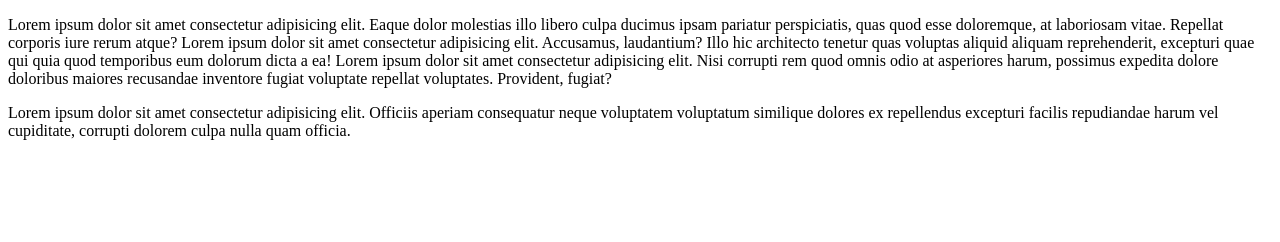
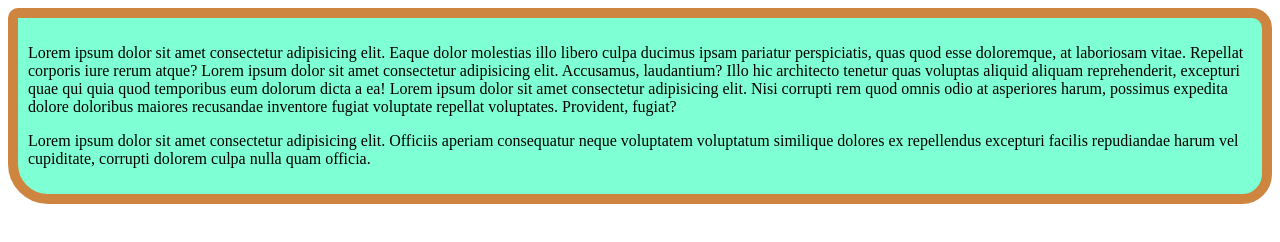
Before and after one commit to MURAD1344/my-simple-website, a plain HTML site: page index.html in a window 1280 px wide. Drawn offline with Linux system fonts and the light colour scheme.

Commit message:
4th commit

```diff
--- a/index.html
+++ b/index.html
@@ -4,15 +4,18 @@
     <meta charset="UTF-8">
     <meta name="viewport" content="width=device-width, initial-scale=1.0">
     <title>my simple website</title>
+    <link rel="stylesheet" href="style.css">
 </head>
 <body>
-    <p>
+    <div>
+        <p>
     Lorem ipsum dolor sit amet consectetur adipisicing elit. Eaque dolor molestias illo libero culpa ducimus ipsam pariatur perspiciatis, quas quod esse doloremque, at laboriosam vitae. Repellat corporis iure rerum atque?
     Lorem ipsum dolor sit amet consectetur adipisicing elit. Accusamus, laudantium? Illo hic architecto tenetur quas voluptas aliquid aliquam reprehenderit, excepturi quae qui quia quod temporibus eum dolorum dicta a ea!
     Lorem ipsum dolor sit amet consectetur adipisicing elit. Nisi corrupti rem quod omnis odio at asperiores harum, possimus expedita dolore doloribus maiores recusandae inventore fugiat voluptate repellat voluptates. Provident, fugiat?
     <p>
-        Lorem ipsum dolor sit amet consectetur adipisicing elit. Officiis aperiam consequatur neque voluptatem voluptatum similique dolores ex repellendus excepturi facilis repudiandae harum vel cupiditate, corrupti dolorem culpa nulla quam officia.
+    Lorem ipsum dolor sit amet consectetur adipisicing elit. Officiis aperiam consequatur neque voluptatem voluptatum similique dolores ex repellendus excepturi facilis repudiandae harum vel cupiditate, corrupti dolorem culpa nulla quam officia.
     </p>
     </p>
+    </div>
 </body>
 </html>
--- /dev/null
+++ b/style.css
@@ -0,0 +1,6 @@
+div{
+    background-color: aquamarine;
+    border: 10px solid peru;
+    border-radius: 10px 20px 30px 40px;
+    padding: 10px;
+}
```
